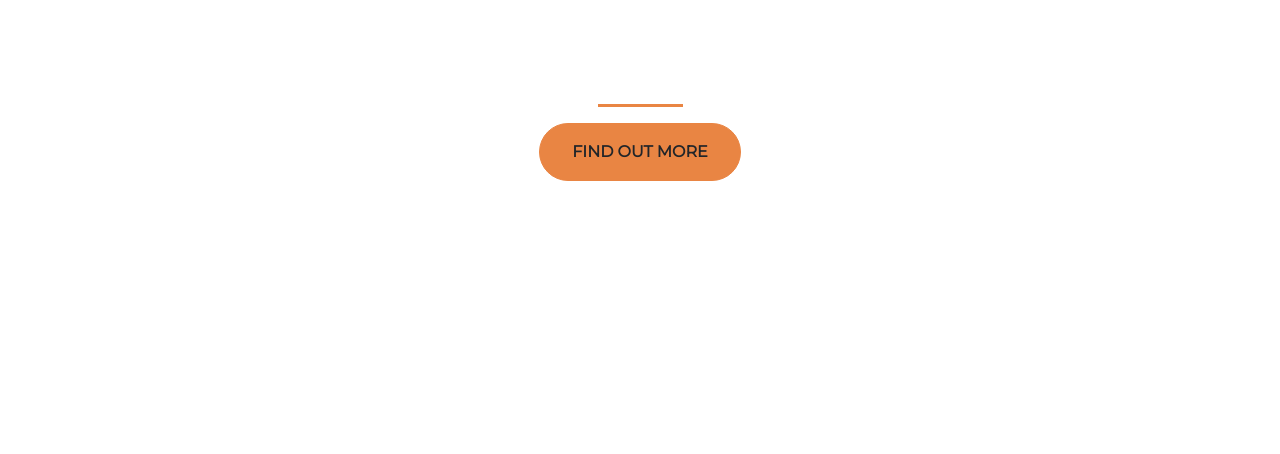
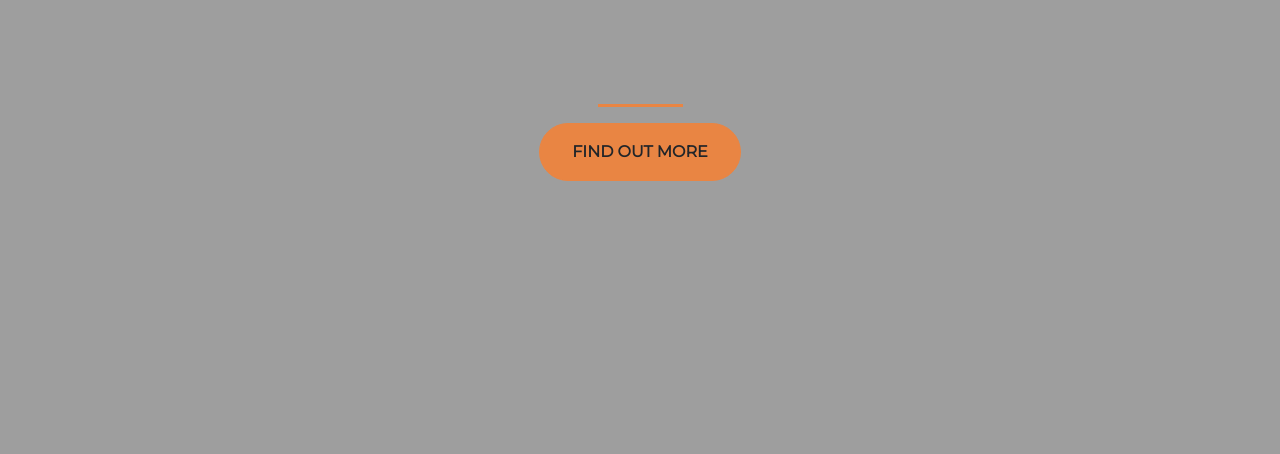
Before and after one commit to MarjoKuip/ZTM-course, a plain HTML site: page index.html in a window 1280 px wide. Shown: the part 346-800 px from the top of the page. Drawn offline with nearby package versions, Linux system fonts and the light colour scheme; the site is published under a folder, as on GitHub Pages, so addresses that start at the root find nothing.

Commit message:
Update style.css

```diff
--- a/style.css
+++ b/style.css
@@ -3,7 +3,7 @@ html {
   width: 100%;
   height: 100%;
   font-family: 'Montserrat', sans-serif;
-  background: url(/leafs.jpg) no-repeat center center fixed;
+  background: url('leafs.jpg') no-repeat center center fixed;
   -webkit-background-size: cover;
   -moz-background-size: cover;
   -o-background-size: cover;
```
